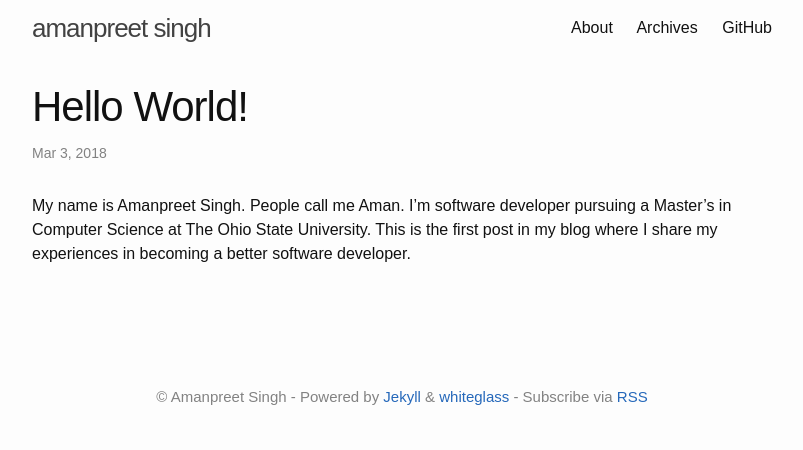
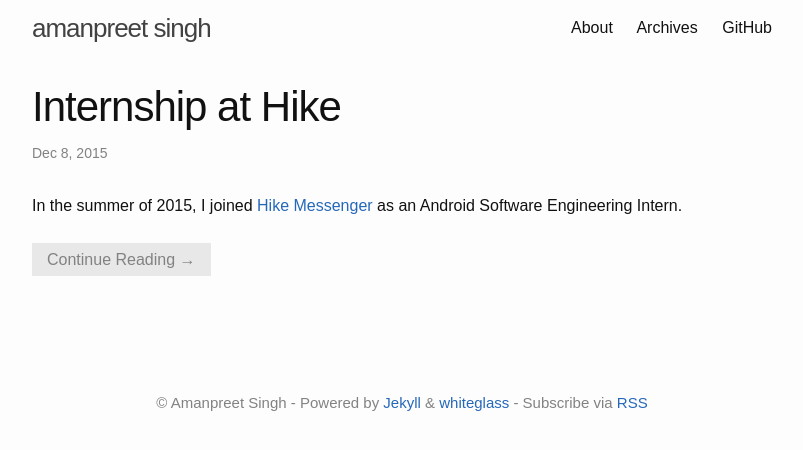
Before and after one commit to amanps/amanps.github.io, a Jekyll site: the page built from index.html, in a window 1280 px wide. Shown: the top 450 px of the page, without its empty margins (238-1041 px from the left). Built offline with Jekyll 4.4.1, drawn with Linux system fonts in a browser that asks for light colours; the list of posts is cut into pages by our own code.

Commit message:
Added Hike blog post

```diff
--- a/_layouts/home.html
+++ b/_layouts/home.html
@@ -27,7 +27,7 @@ layout: default
         </div>
         {% if post.content contains site.excerpt_separator %}
           <p class="post-continue">
-            <a href="{{ post.url | relative_url }}">Read on &rarr;</a>
+            <a href="{{ post.url | relative_url }}">Continue Reading &rarr;</a>
           </p>
         {% endif %}
       </li>
--- /dev/null
+++ b/_posts/2015-12-08-hike.md
@@ -0,0 +1,49 @@
+---
+layout: post
+title: Internship at Hike
+---
+In the summer of 2015, I joined [Hike Messenger](https://hike.in/) as an Android Software Engineering Intern.<READON>
+
+<p align="center">
+<img src="/images/HikeLogo.png" width="256"><br>
+</p>
+
+Hike is India’s leading messaging application with over 70 million users. Hike was built with the powerful idea of "Bringing India Online", with several features and optimizations aimed directly at the Indian mobile market: low-end mobile devices, slow internet speeds and overall unfamiliarity with the internet.
+
+Hike is much more than a messaging application. It hosts several little “microapps” like News, Games and Live Cricket Scores. The idea behind these lightweight microapps was to provide useful services to users right from within the Hike app, so they don’t have to download individual apps, most of which are in excess of 10-15 mb each. Low end devices don’t do well with a ton of apps installed and have very little memory to begin with. Understandably, microapps were a big hit among Hike users and got a ton of engagement.
+
+During my internship I got the chance to work on many different areas of the Hike Android app. I worked on improving the Javascriptbridge Platform SDK that supported these microapps, on improving location services, adding rich content to notifications, tiny UI enhancements like a WebView error page and code refactoring to improve code architecture and app open time.
+
+In this post, I'd like to highlight two of my favorite projects at Hike.
+
+### Hike Discover
+
+My favorite project at Hike was building Hike Discover, a showcase that put these microapps front and center.
+
+We built this feature with an app store (of sorts) in mind. Showcases were personalized for each user, users could revisit their favorite apps, discover and download new ones and the product team could push onboarding flows for newly released apps to increase discovery.
+The whole process of ideation, design, development and release of this feature was super fun and challenging for me as it was the first feature I would own independently. At the end of the full rollout, we could see a significant increase in microapp DAU and fresh installs. I was elated.
+
+<p align="center">
+<img src="/images/HikeDiscoverCropped.png" width="256"><br>
+</p>
+
+### Microapp Interaction
+The goal for this project was to build functionality to display contextually relevant interaction panels which drive a user's conversation with a bot on Hike. A bot could decide a relevant panel to be displayed along with its message, just like the one Natasha has chosen to display along with her introductory message. This not only provided the user some relevant replies to pick from, it reduced the amount of uncertainty that a typed out user response carries. Of course, the user could still choose to type out a response instead.
+
+<p align="center">
+<img src="/images/CustomKeyboards.png" width="256">
+&nbsp;&nbsp;&nbsp;&nbsp;&nbsp;&nbsp;&nbsp;&nbsp;&nbsp;&nbsp;
+<img src="/images/RechargeBot.png" width="256"><br>
+</p>
+
+Using wit.ai to capture entities and intents from these user responses, we built a proof-of-concept mobile phone payments bot called 'Recharge Shop' which used these interaction panels to gather information about the transaction. Complete with payment gateway integration, this bot could actually pay phone bills. (No wonder I used my own phone number for "testing" a couple of times!).
+
+As you can probably tell, this was by no means a finished product and didn't make it to production. Nonetheless, it was a POC that built a strong case for further development of these bots and microapp keyboards. Moreover, playing around with wit.ai and building a bot to understand conversation has got me really intrigued by how these NLP APIs work under the hood.
+
+### Reflection
+This was my first experience working in the industry and I couldn't have asked for a better one. There are some really talented folks working towards this powerful idea of "Bringing India Online" and I'm really glad I was a part of that family. I've grown so much as a software developer, met some wonderful people and experienced New Delhi like a local. But quite honestly, what I'm going to miss most is waking up and heading to arguably the best office space in all of India. I mean, [take a look](https://careers.hike.in/headquaters.html).
+
+<p align="center">
+<img src="/images/HikeOffice2.jpeg" width="2048"><br>
+<br>Swanky!
+</p>
--- a/_posts/2018-03-03-hello-world-!.md
+++ /dev/null
@@ -1,5 +0,0 @@
----
-layout: post
-title: Hello World!
----
-My name is Amanpreet Singh. People call me Aman. I’m software developer pursuing a Master’s in Computer Science at The Ohio State University. This is the first post in my blog where I share my experiences in becoming a better software developer.
```
Also changed, not shown: images/CustomKeyboards.png (added), images/HikeDiscover.png (added), images/HikeDiscoverCropped.png (added), images/HikeLogo.png (added), images/HikeOffice.jpeg (added), images/HikeOffice2.jpeg (added), images/Nexus6P.png (added), images/RechargeBot.png (added), images/WebViewError.png (added), 3 other files.
